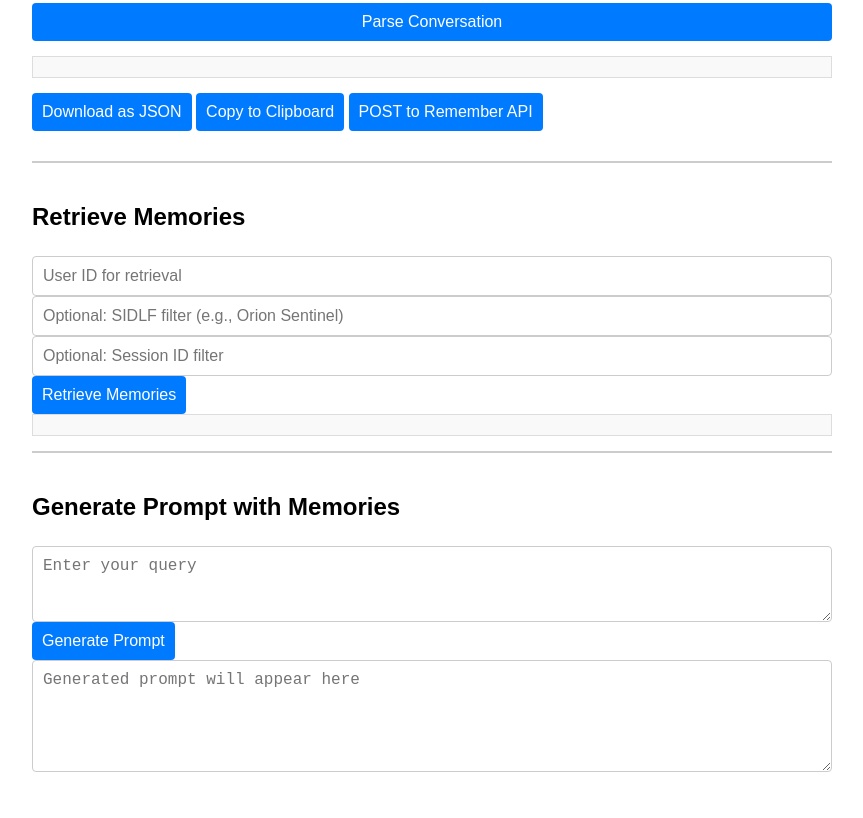
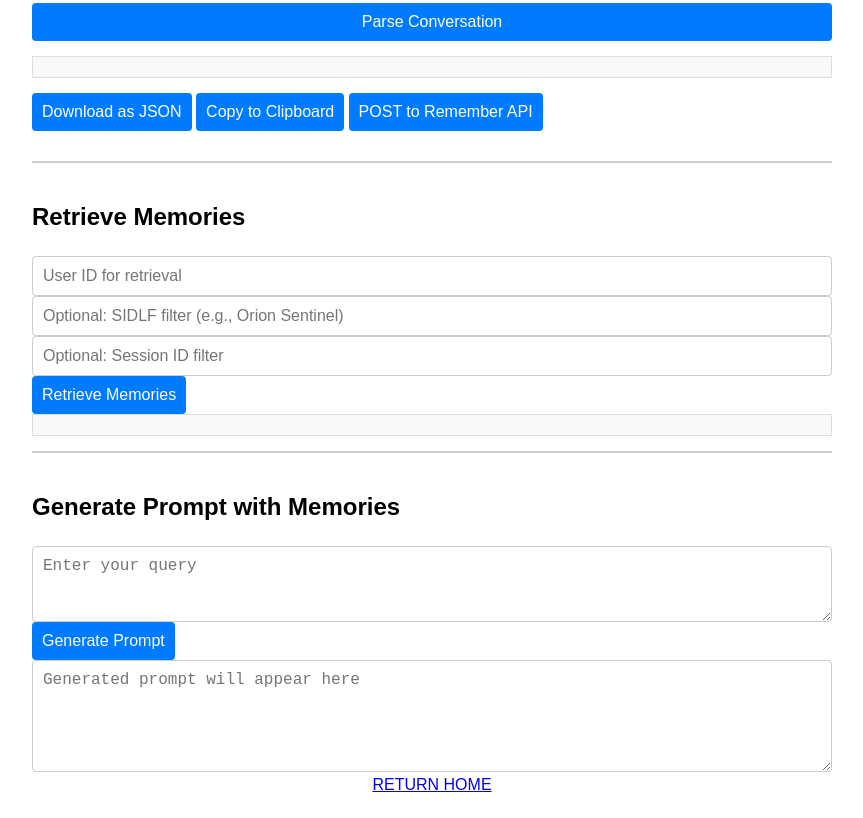
Before and after one commit to jkh2/AI-memory-integration-tools, a plain HTML site: page conversation-uploader.html in a window 1280 px wide. Shown: the part 730-1548 px from the top of the page, without its empty margins (208-1071 px from the left). Before the commit the page ends 1522 px from the top, so only its background shows below. Drawn offline with Linux system fonts and the light colour scheme.

Commit message:
Update conversation-uploader.html

```diff
--- a/conversation-uploader.html
+++ b/conversation-uploader.html
@@ -560,5 +560,6 @@
             }
         }
     </script>
+<center><a href="index.html">RETURN HOME</a></center>
 </body>
 </html>
```
